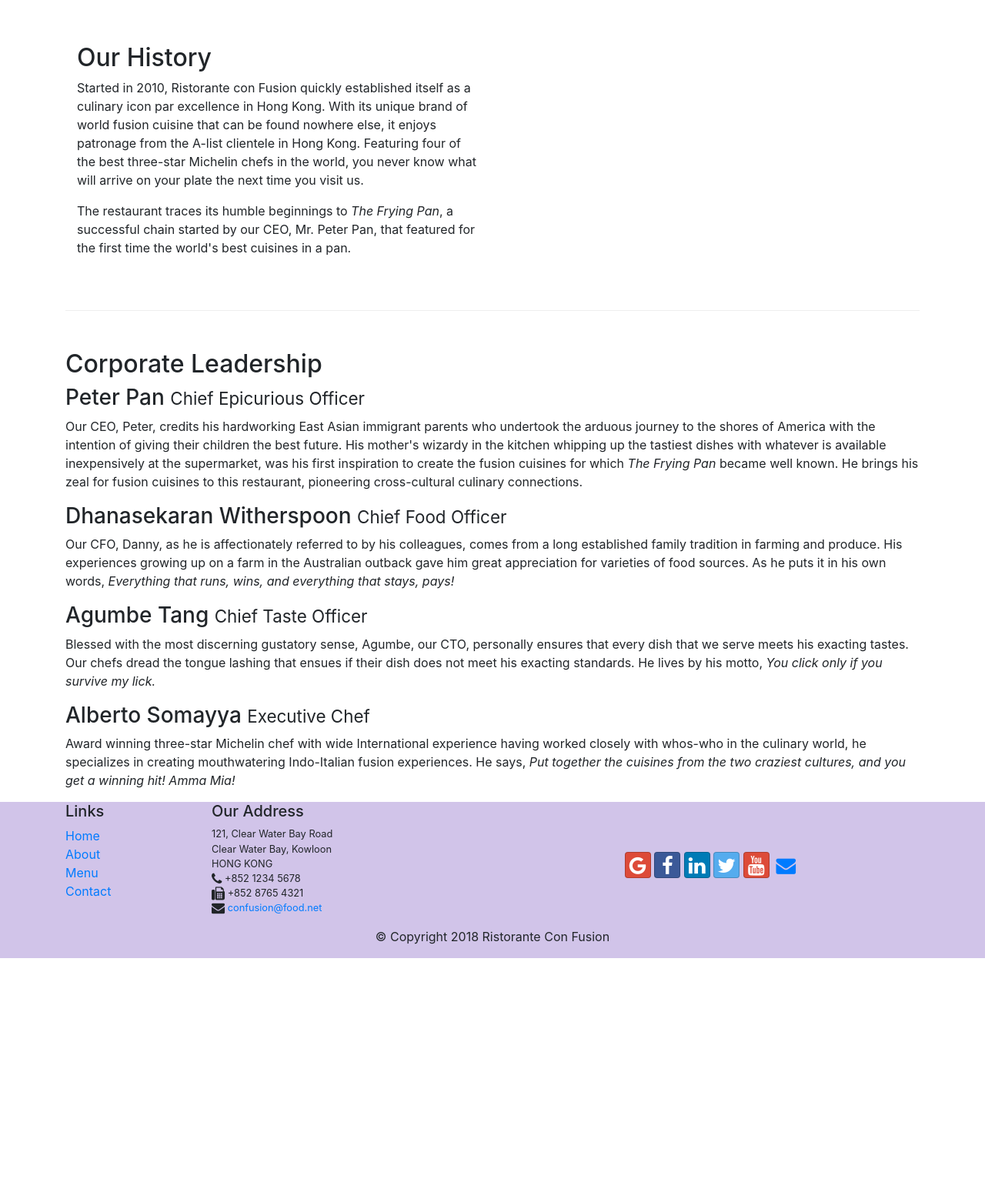
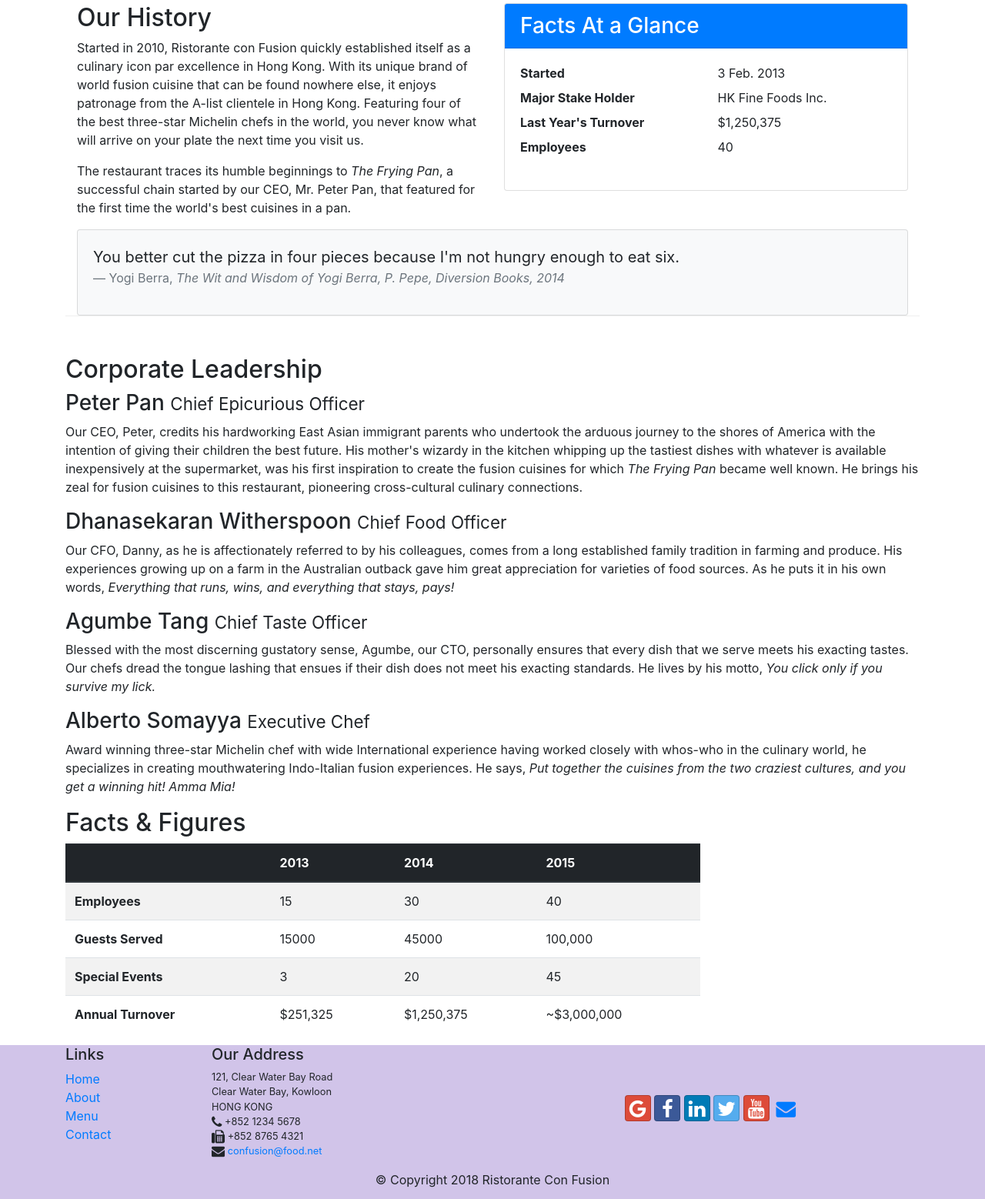
Before and after one commit to Aman16102000/Ristorante-con-Fusion-Bootstrap, a website: page aboutus.html in a window 1280 px wide. Shown: the part 531-2089 px from the top of the page at 77% size. Before the commit the page ends 1776 px from the top, so only its background shows below. Drawn offline with nearby package versions, Linux system fonts and the light colour scheme.

Commit message:
Tables and cards

```diff
--- a/aboutus.html
+++ b/aboutus.html
@@ -59,12 +59,39 @@
         </div>
 
         <div class="row history">
-            <div  class="col-12 col-sm-6 align-self-center">
+            <div  class="col-12 col-sm-6">
                 <h2>Our History</h2>
                 <p>Started in 2010, Ristorante con Fusion quickly established itself as a culinary icon par excellence in Hong Kong. With its unique brand of world fusion cuisine that can be found nowhere else, it enjoys patronage from the A-list clientele in Hong Kong.  Featuring four of the best three-star Michelin chefs in the world, you never know what will arrive on your plate the next time you visit us.</p>
                 <p>The restaurant traces its humble beginnings to <em>The Frying Pan</em>, a successful chain started by our CEO, Mr. Peter Pan, that featured for the first time the world's best cuisines in a pan.</p>
             </div>
-            <div>
+            <div class="col-12 col-sm-6">
+                <div class="card">
+                    <h3 class="card-header bg-primary text-white">Facts At a Glance</h3>
+                    <div class="card-body">
+                        <dl class="row">
+                            <dt class="col-6">Started</dt>
+                            <dd class="col-6">3 Feb. 2013</dd>
+                            <dt class="col-6">Major Stake Holder</dt>
+                            <dd class="col-6">HK Fine Foods Inc.</dd>
+                            <dt class="col-6">Last Year's Turnover</dt>
+                            <dd class="col-6">$1,250,375</dd>
+                            <dt class="col-6">Employees</dt>
+                            <dd class="col-6">40</dd>
+                        </dl>
+                    </div>
+                </div>
+            </div>
+            <div class="col-12">
+                <div class="card card-body bg-light">
+                    <blockquote class="blockquote">
+                        <p class="mb-0">You better cut the pizza in four pieces because
+                            I'm not hungry enough to eat six.</p>
+                        <footer class="blockquote-footer">Yogi Berra,
+                            <cite title="Source Title">The Wit and Wisdom of Yogi Berra,
+                            P. Pepe, Diversion Books, 2014</cite>
+                        </footer>
+                    </blockquote>
+                </div>
             </div>
         </div>
 
@@ -81,6 +108,49 @@
                 <h3>Alberto Somayya <small>Executive Chef</small></h3>
                 <p class="d-none d-sm-block">Award winning three-star Michelin chef with wide International experience having worked closely with whos-who in the culinary world, he specializes in creating mouthwatering Indo-Italian fusion experiences. He says, <em>Put together the cuisines from the two craziest cultures, and you get a winning hit! Amma Mia!</em></p>
             </div>
+       </div>
+       <div class="row">
+        <div class="col-12 col-sm-9">
+            <h2>Facts & Figures</h2>
+            <div class="table-responsive">
+                <table class="table table-striped">
+                    <thead class="thead-dark">
+                        <tr>
+                            <th>&nbsp;</th>
+                            <th>2013</th>
+                            <th>2014</th>
+                            <th>2015</th>
+                        </tr>
+                    </thead>
+                    <tbody>
+                        <tr>
+                            <th>Employees</th>
+                            <td>15</td>
+                            <td>30</td>
+                            <td>40</td>
+                        </tr>
+                        <tr>
+                            <th>Guests Served</th>
+                            <td>15000</td>
+                            <td>45000</td>
+                            <td>100,000</td>
+                        </tr>
+                        <tr>
+                            <th>Special Events</th>
+                            <td>3</td>
+                            <td>20</td>
+                            <td>45</td>
+                        </tr>
+                        <tr>
+                            <th>Annual Turnover</th>
+                            <td>$251,325</td>
+                            <td>$1,250,375</td>
+                            <td>~$3,000,000</td>
+                        </tr>
+                    </tbody>
+                </table>
+            </div>
+        </div>
        </div>
 
     </div>
```
